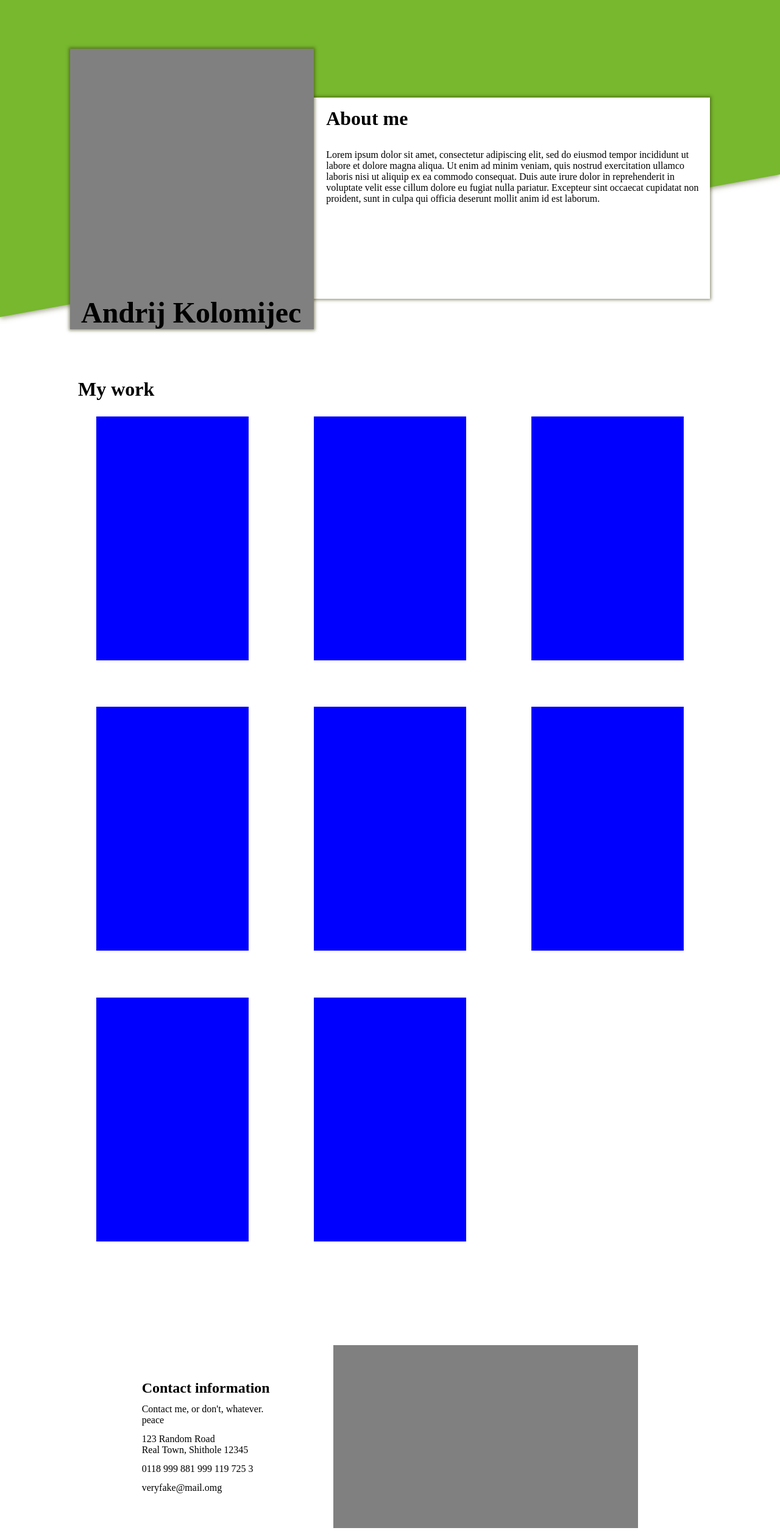
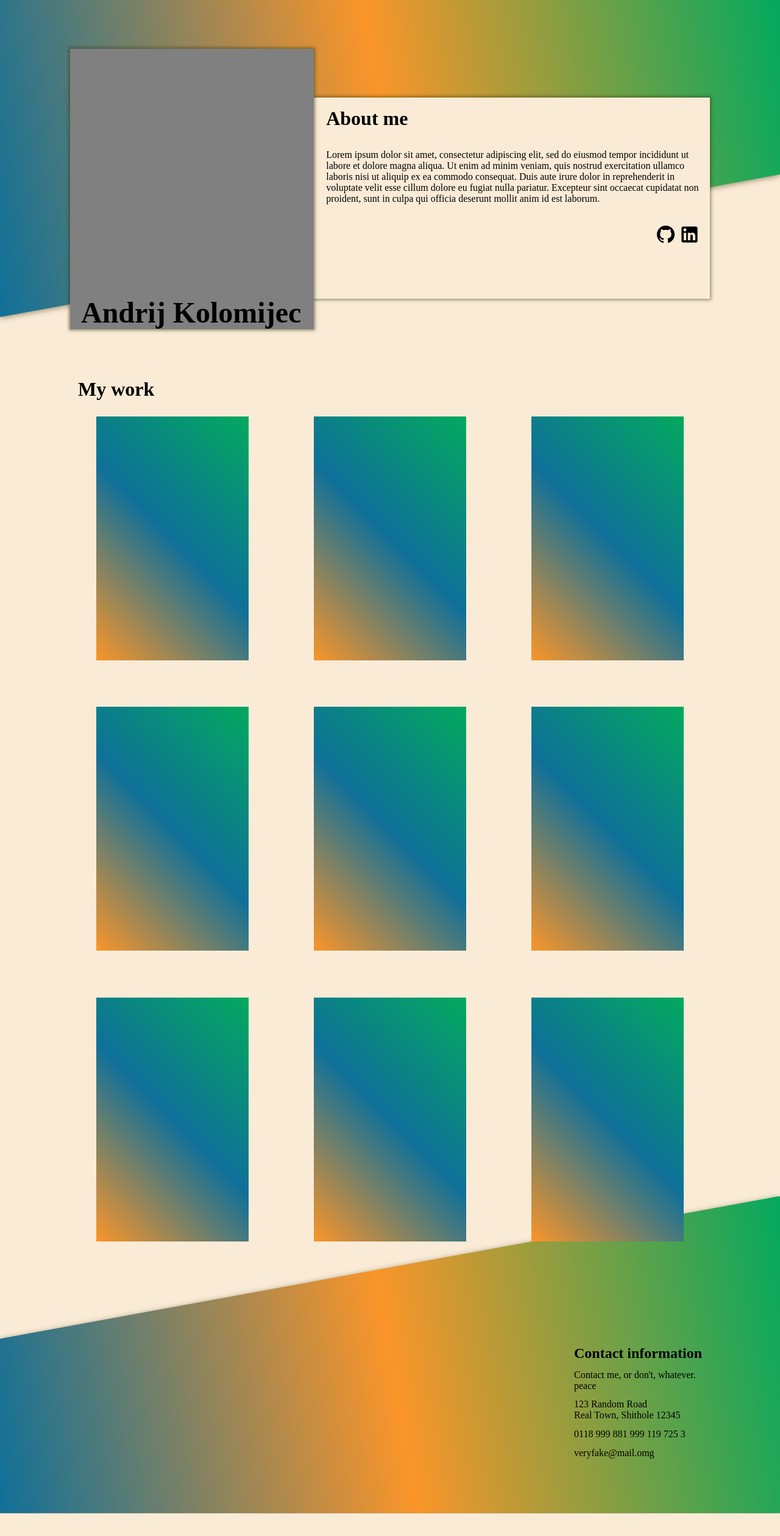
Before and after one commit to Andrij-Kolomijec/Homepage, a website: page src/index.html in a window 1280 px wide. Shown: the whole page at 61% size. After the commit the page ends 2482 px from the top, so only its background shows below. Drawn offline with Linux system fonts and the light colour scheme.

Commit message:
Added links

```diff
--- a/src/index.html
+++ b/src/index.html
@@ -22,11 +22,20 @@
         aute irure dolor in reprehenderit in voluptate velit esse cillum dolore eu fugiat nulla pariatur. Excepteur sint
         occaecat cupidatat non proident, sunt in culpa qui officia deserunt mollit anim id est laborum.
       </p>
+      <div class="links">
+        <a href="https://github.com/Andrij-Kolomijec?tab=repositories">
+          <img src="./Icons/github.svg" alt="">
+        </a>
+        <a href="https://cz.linkedin.com/in/andrij-kolomijec-40311b295?trk=people-guest_people_search-card">
+          <img src="./Icons/linkedin.svg" alt="">
+        </a>
+      </div>
     </section>
   </header>
   <main>
     <h2>My work</h2>
     <section class="projects">
+      <div class="project"></div>
       <div class="project"></div>
       <div class="project"></div>
       <div class="project"></div>
@@ -53,7 +62,10 @@
       <p>0118 999 881 999 119 725 3</p>
       <p>veryfake@mail.omg</p>
     </div>
-    <div class="footer-photo"></div>
+    <!-- <div class="footer-photo"></div> -->
   </footer>
+  <div class="trapezoid-container-footer">
+    <div class="trapezoid-background-footer"></div>
+  </div>
 </body>
 </html>
--- a/src/style.css
+++ b/src/style.css
@@ -10,11 +10,13 @@
 
 body {
   font-family: 'Times New Roman', Times, serif;
+  background-color: antiquewhite;
   display: flex;
   align-items: center;
   flex-direction: column;
   margin: 0 10vw;
   gap: 10vh;
+  position: relative;
 }
 
 .trapezoid-container {
@@ -25,7 +27,7 @@ body {
 
 .trapezoid-background {
   clip-path: polygon(0 0, 100% 0, 100% 55%, 0 100%);
-  background-color: rgb(119, 184, 46);
+  background: linear-gradient(80deg,rgb(15, 112, 153), rgb(250, 149, 41),   rgb(3, 169, 94));
   top: 0;
   height: 65vh;
   width: 100vw;
@@ -57,7 +59,7 @@ header {
   min-height: 330px;
   min-width: 200px;
   margin: 20vh -1vw 0 0;
-  background-color: white;
+  background-color: antiquewhite;
   box-shadow: var(--shadows);
   font-size: 1rem;
 }
@@ -67,6 +69,24 @@ header {
 }
 .about > * {
   padding: 1rem;
+}
+
+a {
+  text-decoration: none;
+}
+
+.links {
+  text-align: end;
+}
+
+.links img {
+  height: 35px;
+  transition: transform 0.3s ease-in-out;
+}
+
+.links img:hover {
+  transform: scale(1.2);
+  cursor: pointer;
 }
 
 main {
@@ -87,16 +107,18 @@ main > h2 {
 }
 
 .project {
-  background-color: blue;
+  background: linear-gradient(45deg, rgb(250, 149, 41), rgb(15, 112, 153),  rgb(3, 169, 94));
 }
 
 footer {
-  align-self: stretch;
+  /* background: radial-gradient(rgb(250, 149, 41), rgb(15, 112, 153),  rgb(3, 169, 94)); */
+  /* align-self: stretch;
   display: flex;
   justify-content: space-evenly;
-  align-items: center;
+  align-items: center; */
+  align-self: flex-end;
   margin-top: 7vw;
-  margin-bottom: 1vw;
+  margin-bottom: 7vw;
 }
 
 .contact-info {
@@ -105,11 +127,27 @@ footer {
   gap: 1vw;
 }
 
-.footer-photo {
+/* .footer-photo {
   min-height: 300px;
   min-width: 500px;
   background-color: grey;
+} */
+
+.trapezoid-container-footer {
+  position: absolute;
+  bottom: 0;
+  filter: drop-shadow(0px 2px 5px rgba(50, 50, 0, 0.5));
+  z-index: -1;
 }
+
+.trapezoid-background-footer {
+  clip-path: polygon(0 45%, 100% 0, 100% 100%, 0 100%);
+  background: linear-gradient(80deg,rgb(15, 112, 153), rgb(250, 149, 41),   rgb(3, 169, 94));
+  bottom: 0;
+  height: 65vh;
+  width: 100vw;
+}
+
 /* for tablets  */
 @media (max-width: 800px) {
   .header-photo {
@@ -162,4 +200,8 @@ footer {
     font-size: 1.5rem;
     text-align: center;
   }
+
+  footer {
+    flex-direction: column;
+  }
 }
```
Also changed, not shown: src/Icons/github.svg (added).
